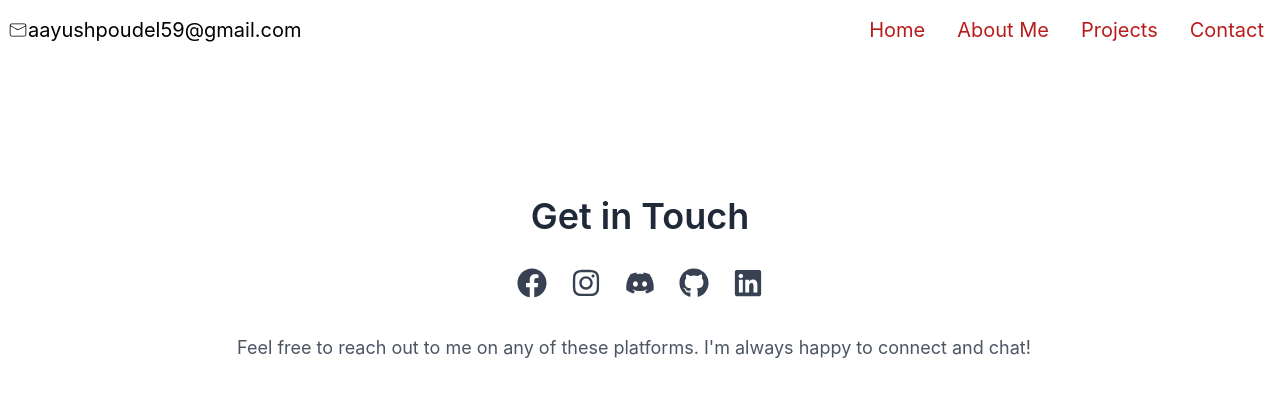
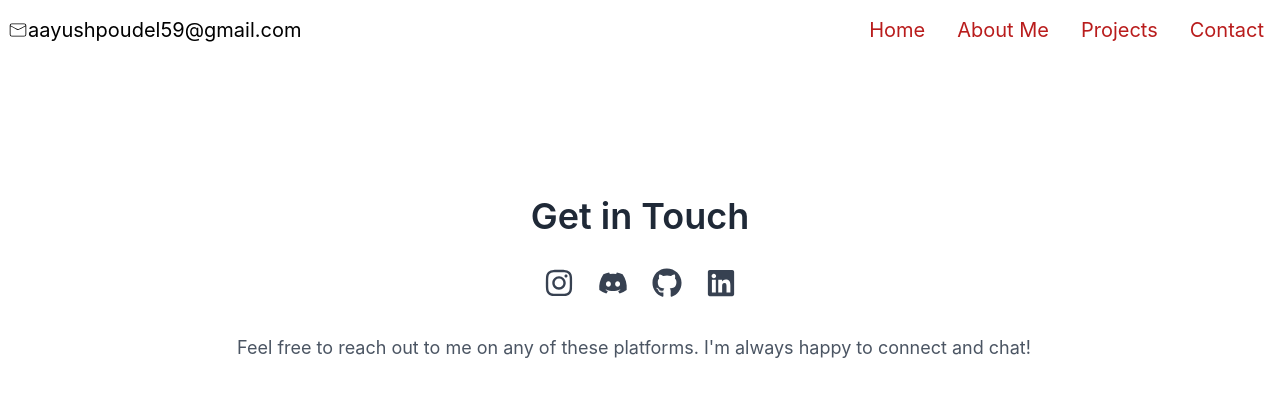
Before and after one commit to aayushhh44/My-Portfolio, a React (Create React App) app: page /contact in a window 1280 px wide. Shown: the top 396 px of the page. Built offline with nearby package versions, Linux system fonts and the light colour scheme; a web font is replaced by a local one.

Commit message:
Delete: Facebook and linkedin

```diff
--- a/src/pages/Contacts.js
+++ b/src/pages/Contacts.js
@@ -1,6 +1,6 @@
 import React from 'react';
 import Navbar from '../components/Navbar';
-import { FaFacebook, FaInstagram, FaDiscord, FaGithub, FaLinkedin } from 'react-icons/fa';
+import { FaInstagram, FaDiscord, FaGithub, FaLinkedin } from 'react-icons/fa';
 import { Link } from 'react-router-dom';
 
 const Contacts = () => {
@@ -11,14 +11,7 @@ const Contacts = () => {
       <div className="flex flex-col items-center justify-center mt-32">
         <h1 className="text-4xl font-semibold text-gray-800 mb-8">Get in Touch</h1>
         <div className="flex items-center gap-6">
-          <Link
-            to="https://www.facebook.com/aayush4444"
-            target="_blank"
-            rel="noopener noreferrer"
-            className="text-gray-700 hover:text-blue-600"
-          >
-            <FaFacebook className="text-3xl" />
-          </Link>
+
           <Link
             to="https://www.instagram.com/aayblush"
             target="_blank"
@@ -44,7 +37,7 @@ const Contacts = () => {
             <FaGithub  className="text-3xl" />
           </Link>
           <Link
-            to="https://www.linkedin.com/in/aayush-poudel-915007223/"
+            to="/"
             target="_blank"
             rel="noopener noreferrer"
             className="text-gray-700 hover:text-green-600"
--- a/src/pages/Projects.json
+++ b/src/pages/Projects.json
@@ -1,11 +1,5 @@
  {
-    "Project1": {
-        "name": "Personal Portfolio",
-        "imageURL": "/assets/myportfolio.png",
-        "details": "This is my portfolio site created after learning the basics of React.",
-        "demoLink":"https://serene-dusk-3f337c.netlify.app",
-        "githubLink":""
-    },
+
     "Project2": {
         "name": "Aayush Store",
         "imageURL": "/assets/ecom.png",
```
Also changed, not shown: src/pages/Projects.js (+12 -0 lines).
